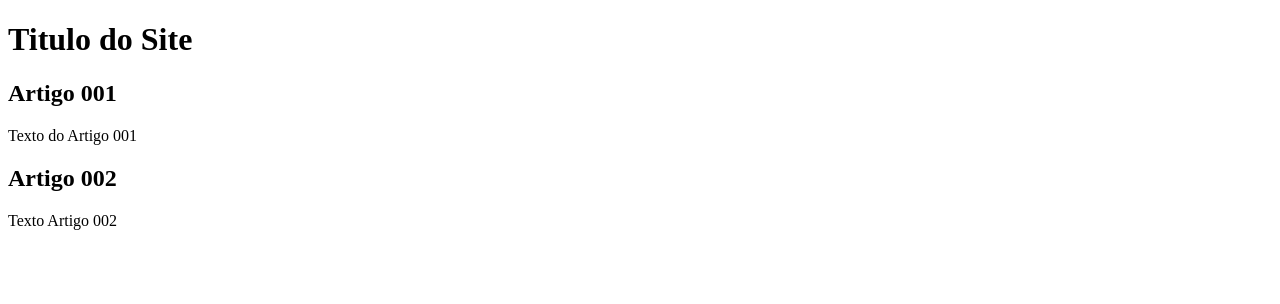
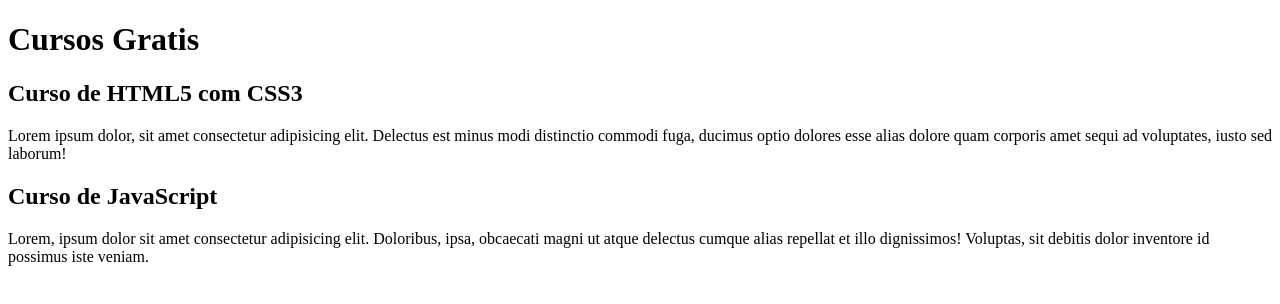
Before and after one commit to TheGabrielVieira/site-projeto, a plain HTML site: page index.html in a window 1280 px wide. Drawn offline with Linux system fonts and the light colour scheme.

Commit message:
comecei a escrever conteúdo

```diff
--- a/index.html
+++ b/index.html
@@ -8,15 +8,15 @@
 <body>
     <main>
         <header>
-            <h1>Titulo do Site</h1>
+            <h1>Cursos Gratis</h1>
         </header>
         <article>
-            <h2>Artigo 001</h2>
-            <p>Texto do Artigo 001</p>
+            <h2>Curso de HTML5 com CSS3</h2>
+            <p>Lorem ipsum dolor, sit amet consectetur adipisicing elit. Delectus est minus modi distinctio commodi fuga, ducimus optio dolores esse alias dolore quam corporis amet sequi ad voluptates, iusto sed laborum!</p>
         </article>
         <article>
-            <h2>Artigo 002</h2>
-        <p>Texto Artigo 002</p>
+            <h2>Curso de JavaScript</h2>
+        <p>Lorem, ipsum dolor sit amet consectetur adipisicing elit. Doloribus, ipsa, obcaecati magni ut atque delectus cumque alias repellat et illo dignissimos! Voluptas, sit debitis dolor inventore id possimus iste veniam.</p>
         </article>
     </main>
 </body>
```
